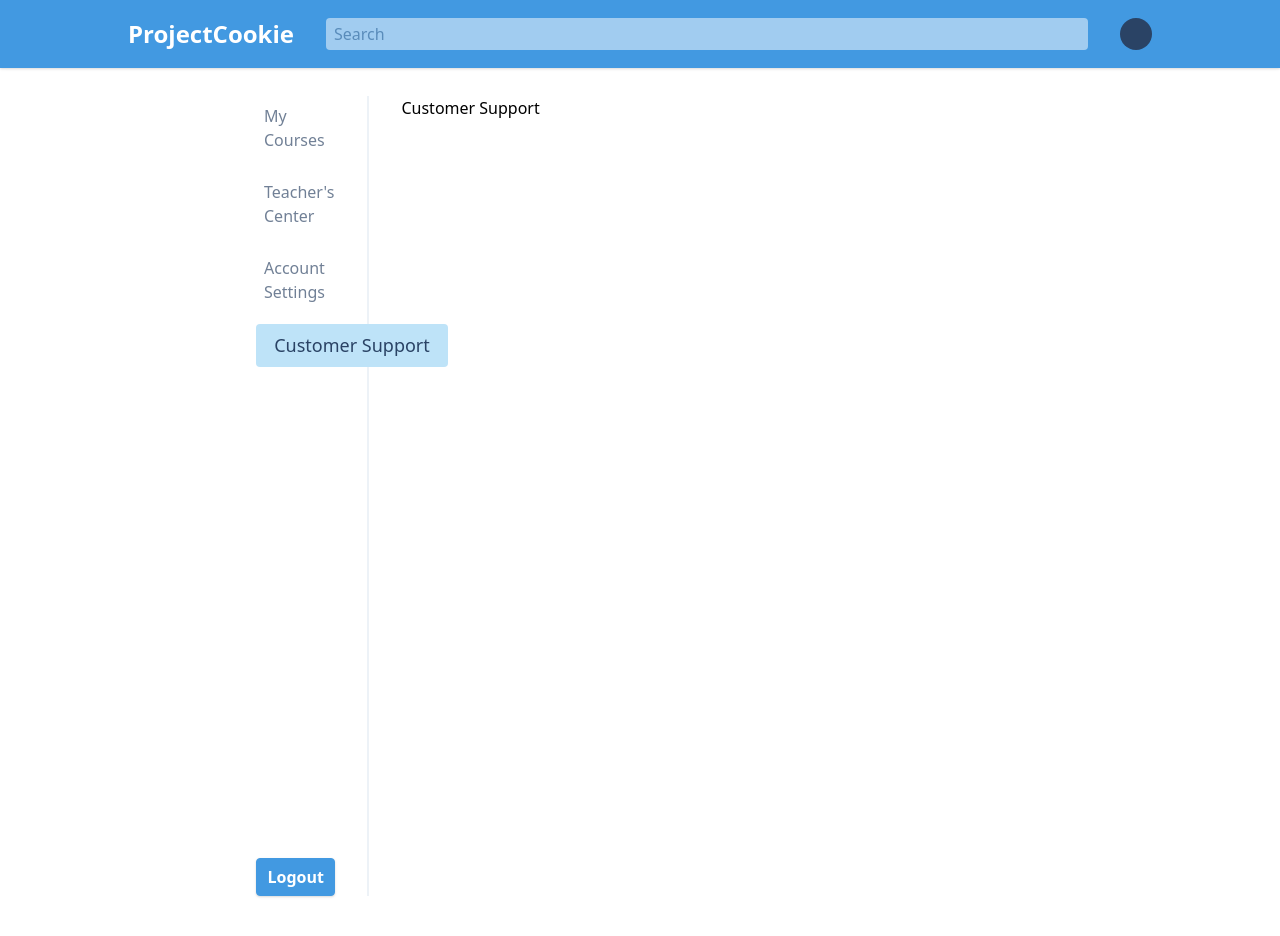
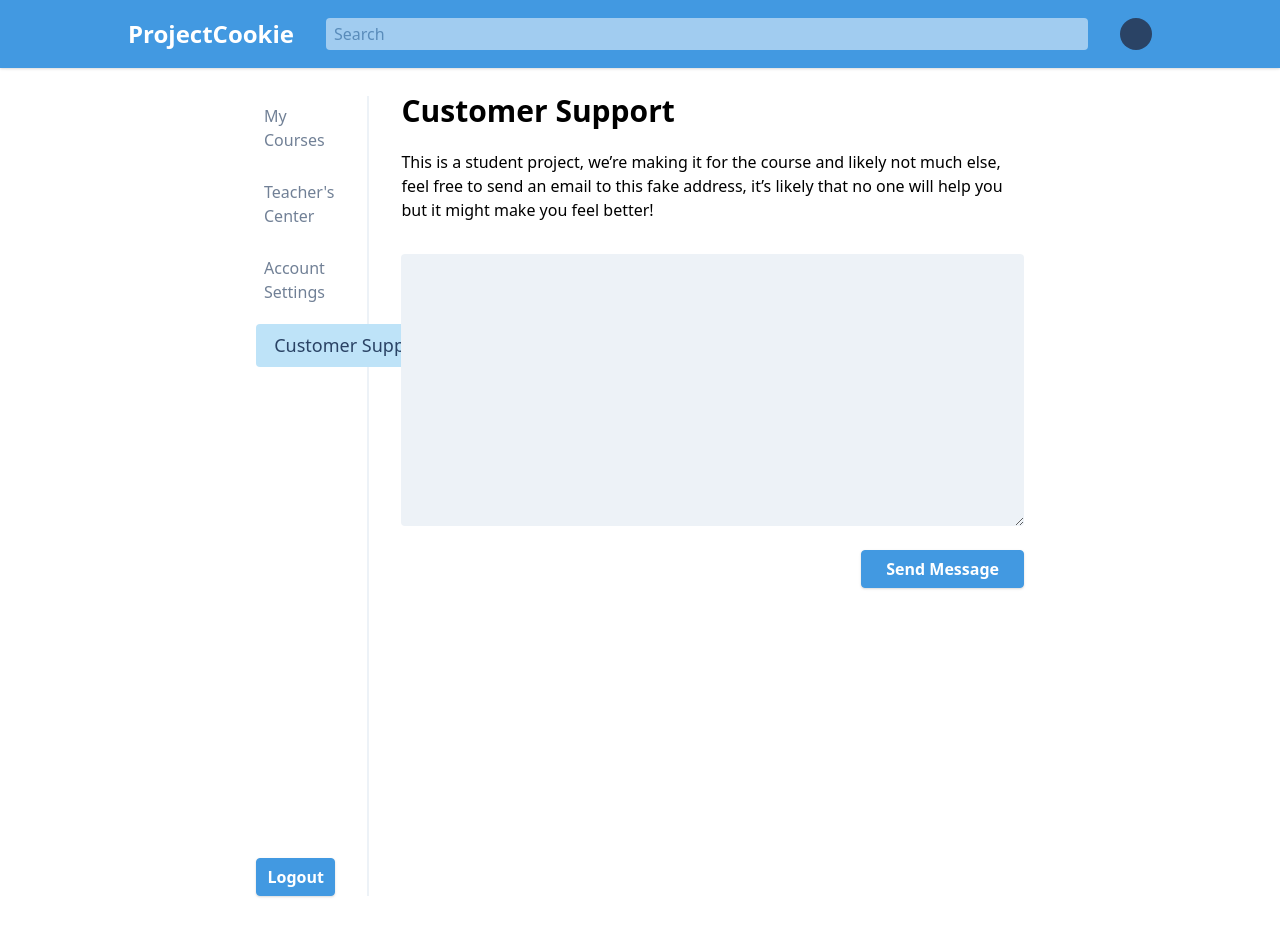
Before and after one commit to MaxMonteil/ProjectCookie, a Vue app in the folder client/: page /profile/customer-support in a window 1280 px wide. Shown: the top 936 px of the page. Built offline with nearby package versions, Linux system fonts and the light colour scheme.

Commit message:
feat: design customer support page

```diff
--- a/client/src/layouts/profile/CustomerSupportLayout.vue
+++ b/client/src/layouts/profile/CustomerSupportLayout.vue
@@ -1,11 +1,41 @@
 <template>
-  <div>
-    <h1>Customer Support</h1>
-  </div>
+  <main>
+    <h1 class="mb-6 text-3xl font-semibold leading-none">
+      Customer Support
+    </h1>
+
+    <p class="mb-8">
+      This is a student project, we’re making it for the course and likely not much else, feel free to send an email to this fake address, it’s likely that no one will help you but it might make you feel better!
+    </p>
+
+    <form
+      class="flex flex-col space-y-6"
+      @submit.prevent
+    >
+      <textarea
+        v-model="message"
+        class="block w-full p-4 bg-gray-200 rounded"
+        name=""
+        rows="10"
+      />
+
+      <button
+        class="self-end btn btn-blue"
+        type="submit"
+      >
+        Send Message
+      </button>
+    </form>
+  </main>
 </template>
 
 <script>
 export default {
   name: 'CustomerSupportLayout',
+  data () {
+    return {
+      message: '',
+    }
+  },
 }
 </script>
```
